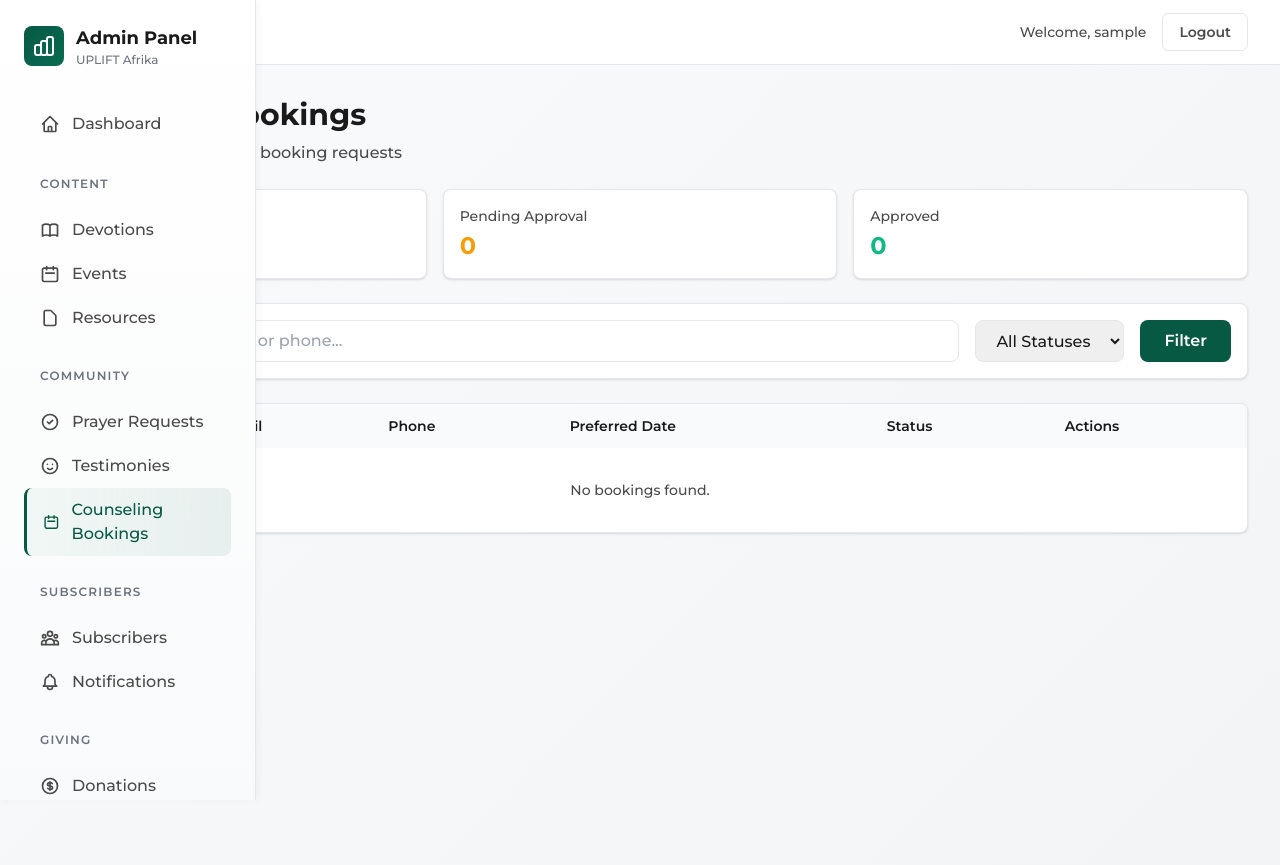
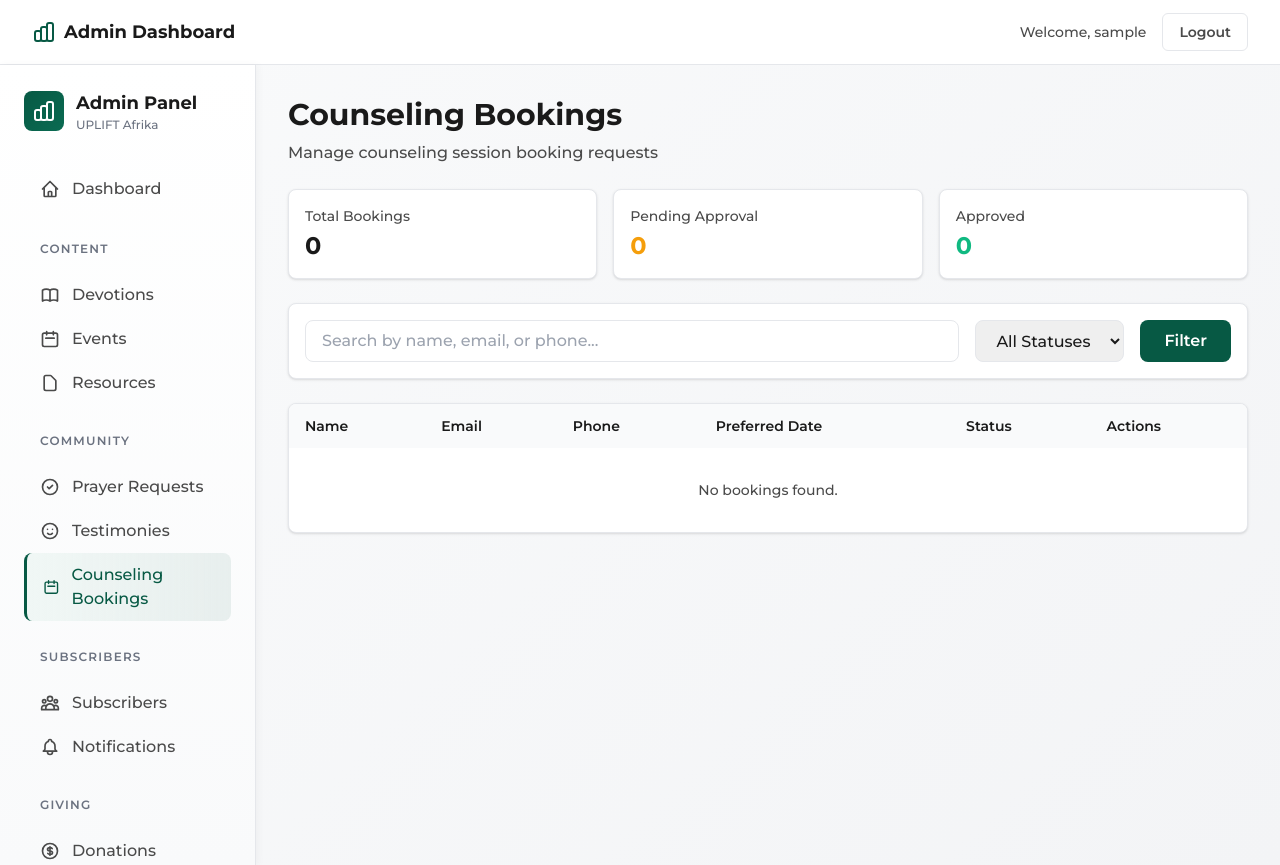
Before and after one commit to josueadimado/uplift-your-morning, a Django app: page /manage/counseling/ in a window 1280 px wide. Run offline with Django 5.2, Linux system fonts and the light colour scheme; the visitor is signed in with stand-in values (Sample User, id 1); data that the repository does not hold is empty; some libraries are stand-ins or nearby versions.

Commit message:
Fix sidebar overlapping dashboard on desktop
- Remove inline position: fixed style that was overriding lg:static Tailwind class
- Sidebar now properly uses static positioning on desktop (lg+) and fixed on mobile
- Add lg:z-auto to reset z-index on desktop where it's not needed
- Fixes flex layout so sidebar flows normally and doesn't overlap content

```diff
--- a/templates/admin/custom_base.html
+++ b/templates/admin/custom_base.html
@@ -49,7 +49,7 @@
 
     <div class="flex">
         <!-- Sidebar -->
-        <aside id="admin-sidebar" class="fixed lg:static w-64 min-h-screen admin-sidebar border-r transform -translate-x-full lg:translate-x-0 transition-transform duration-300 z-50" style="border-color: var(--border); position: fixed; top: 0; left: 0; height: 100vh; overflow-y: auto;">
+        <aside id="admin-sidebar" class="fixed lg:static w-64 min-h-screen admin-sidebar border-r transform -translate-x-full lg:translate-x-0 transition-transform duration-300 z-50 lg:z-auto" style="border-color: var(--border); top: 0; left: 0; height: 100vh; overflow-y: auto;">
             <div class="p-6">
                 <div class="mb-8">
                     <a href="{% url 'pages:admin_dashboard' %}" class="flex items-center space-x-3 group">
```
